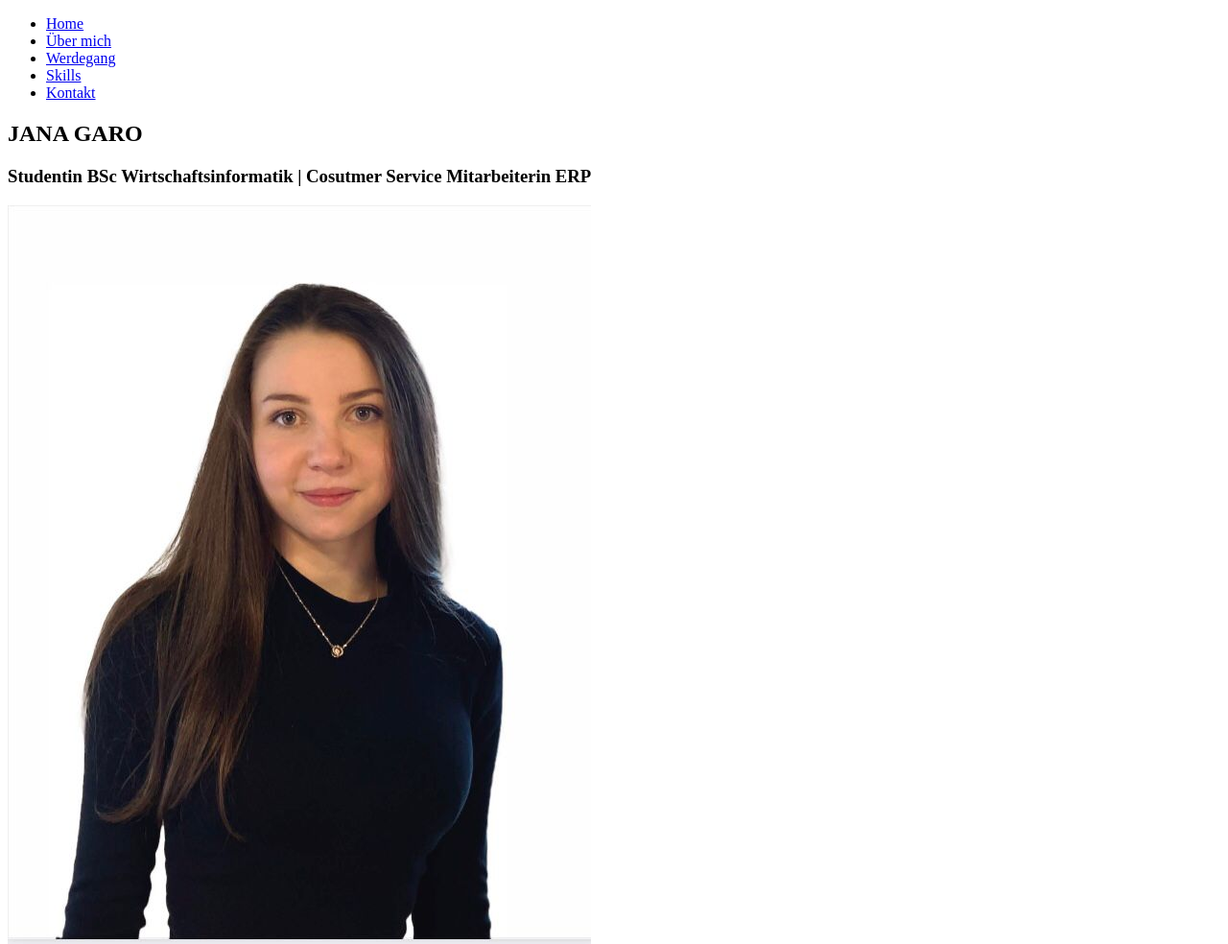
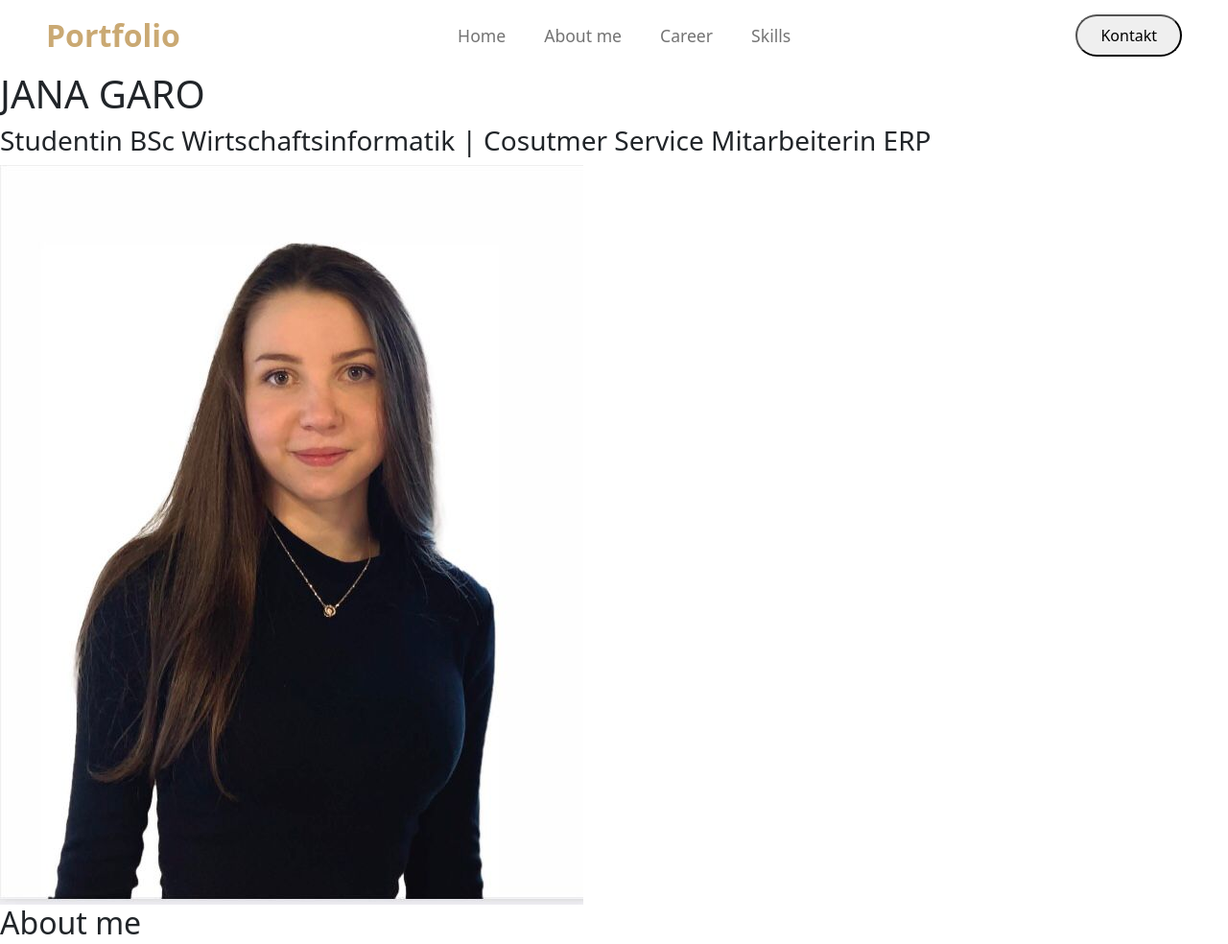
Before and after one commit to JanaGaro/Portfolio-Jana-Garo, a plain HTML site: page index.html in a window 1280 px wide. Shown: the top 984 px of the page at 96% size. Drawn offline with nearby package versions, Linux system fonts and the light colour scheme; files that its build step writes are made by us from their sources.

Commit message:
Hinzufügen diverser Libraries & Anpassung Navbar

```diff
--- a/index.html
+++ b/index.html
@@ -4,22 +4,93 @@
         <meta charset="UTF-8">
         <meta name="viewport" content="width=device-width, initial-scale=1.0">
         <title>Portfolio Jana Garo</title>
+
+    <!-- LIBRARIES  -->
+    <!-- bootstrap css cdn link  -->
+    <link
+      href="https://cdn.jsdelivr.net/npm/bootstrap@5.2.3/dist/css/bootstrap.min.css"
+      rel="stylesheet"
+      integrity="sha384-rbsA2VBKQhggwzxH7pPCaAqO46MgnOM80zW1RWuH61DGLwZJEdK2Kadq2F9CUG65"
+      crossorigin="anonymous"
+    />
+
+    <!-- custom css file -->
+    <link rel="stylesheet" href="css/style.css" />
+
+    <!-- google font link -->
+    <link rel="preconnect" href="https://fonts.googleapis.com" />
+    <link rel="preconnect" href="https://fonts.gstatic.com" crossorigin />
+    <link
+      href="https://fonts.googleapis.com/css2?family=Josefin+Sans:wght@300;400;500;600;700&display=swap"
+      rel="stylesheet"
+    />
+
+    <!-- bootstrap icon cdn link  -->
+    <link
+      rel="stylesheet"
+      href="https://cdn.jsdelivr.net/npm/bootstrap-icons@1.10.4/font/bootstrap-icons.css"
+    />
+
+    <!-- for adding animation to website we have use AOS library
+    AOS Library css file cdn link -->
+    <link rel="stylesheet" href="https://unpkg.com/aos@next/dist/aos.css" />
+
+    <!-- jquery cdn link  -->
+    <script src="https://ajax.googleapis.com/ajax/libs/jquery/3.6.4/jquery.min.js"></script>
+
     </head>
     <body>
 
-</body>
-</html>
-
 
   <!-------------- Navbar --------------------->
-  <nav class="navbar">
+<!--<nav class="navbar">
     <ul class="nav-list">
       <li><a href="#Home">Home</a></li>
-      <li><a href="#UeberMich">Über mich</a></li>
-      <li><a href="#Erfahrungen">Werdegang</a></li>
+      <li><a href="#About me">About me</a></li>
+      <li><a href="#Career">Career</a></li>
       <li><a href="#Fähigkeiten">Skills</a></li>
       <li><a href="#Kontakt">Kontakt</a></li>
     </ul>
+  </nav>--->
+
+
+  <nav
+  id="navbar-top"
+  class="navbar navbar-expand-lg navbar-light bg-white sticky-top"
+>
+  <div class="container-fluid px-5">
+    <a class="navbar-brand fw-bold fs-2" href="#" style="color: #caa973"
+      >Portfolio</a
+    >
+    <button
+      class="nav-menu d-md-none"
+      type="button"
+      data-bs-toggle="collapse"
+      data-bs-target="#navbarNav"
+    >
+      <i class="bi bi-menu-button-fill"></i>
+    </button>
+    <div
+      class="collapse navbar-collapse justify-content-center"
+      id="navbarNav"
+    >
+      <ul class="navbar-nav gap-4" style="font-size: 1.1rem">
+        <li class="nav-item">
+          <a class="nav-link" aria-current="page" href="#Home">Home</a>
+        </li>
+        <li class="nav-item">
+          <a class="nav-link" href="#About me">About me</a>
+        </li>
+        <li class="nav-item">
+          <a class="nav-link" href="#Career">Career</a>
+        </li>
+        <li class="nav-item">
+          <a class="nav-link" href="#Skills">Skills</a>
+        </li>
+      </ul>
+    </div>
+    <button class="c-btn ms-4 py-2 px-4 rounded-pill d-none d-md-block">Kontakt</button>
+  </div>
 </nav>
 
   <!-------------- Home --------------------->
@@ -166,3 +237,10 @@
         /></a>
       </div>
     </body>
+
+
+    <!--------------- Footer -------------------->
+
+
+  </body>
+</html>
```
Lines whose indentation alone changed are shown as unchanged.
